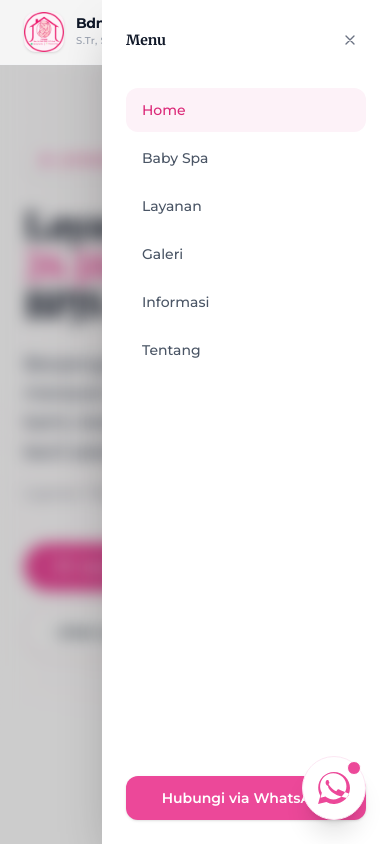
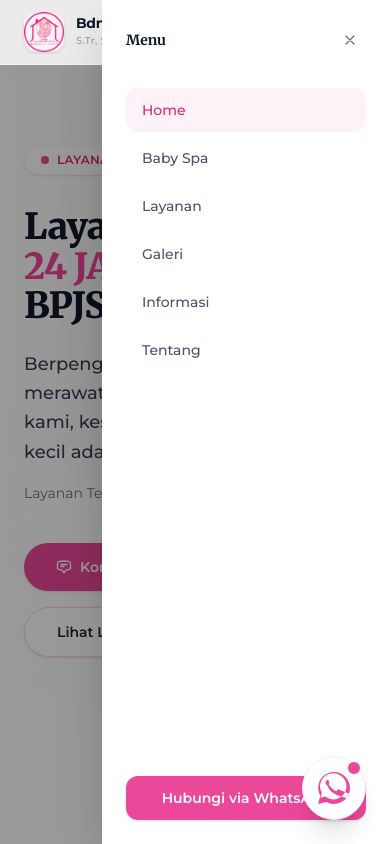
Before and after one commit to Rindra-Aniko/bidan_tari, a SvelteKit app: page / in a window 390 px wide. Both pictures are taken after a click on the button 346 px from the left and 32 px from the top of the page. Shown: the top 844 px of the page. Built offline with nearby package versions, Linux system fonts and the light colour scheme.

Commit message:
perbaikan performa lanjutan

```diff
--- a/src/app.html
+++ b/src/app.html
@@ -6,14 +6,19 @@
 		<meta name="viewport" content="width=device-width, initial-scale=1" />
 		<meta name="text-scale" content="scale" />
 
+		<!-- Preconnect to external domains -->
+		<link rel="preconnect" href="https://images.unsplash.com" />
+
 		<!-- Preconnect to Google Fonts CDN -->
 		<link rel="preconnect" href="https://fonts.googleapis.com">
 		<link rel="preconnect" href="https://fonts.gstatic.com" crossorigin>
-		<link href="https://fonts.googleapis.com/css2?family=Merriweather:wght@400;700;900&family=Montserrat:wght@300;400;500;600;700&display=swap" rel="stylesheet">
 
-		<!-- Responsive Preload for LCP Hero Background Image -->
-		<link rel="preload" href="/image/hero_tari.webp" as="image" media="(min-width: 768px)" fetchpriority="high" />
-		<link rel="preload" href="/image/hero_tari_mobile.webp" as="image" media="(max-width: 767px)" fetchpriority="high" />
+		<!-- Non-blocking Google Fonts -->
+		<link rel="preload" as="style" href="https://fonts.googleapis.com/css2?family=Merriweather:wght@400;700;900&family=Montserrat:wght@300;400;500;600;700&display=swap">
+		<link rel="stylesheet" href="https://fonts.googleapis.com/css2?family=Merriweather:wght@400;700;900&family=Montserrat:wght@300;400;500;600;700&display=swap" media="print" onload="this.media='all'">
+		<noscript>
+			<link rel="stylesheet" href="https://fonts.googleapis.com/css2?family=Merriweather:wght@400;700;900&family=Montserrat:wght@300;400;500;600;700&display=swap">
+		</noscript>
 
 		%sveltekit.head%
 	</head>
--- a/src/lib/actions/reveal.js
+++ b/src/lib/actions/reveal.js
@@ -11,7 +11,6 @@ export function reveal(node, options = {}) {
 
         node.style.transform = transformParts.length > 0 ? transformParts.join(' ') : 'translateY(0px)';
         node.style.transition = `opacity ${duration}ms cubic-bezier(0.4, 0, 0.2, 1) ${delay}ms, transform ${duration}ms cubic-bezier(0.4, 0, 0.2, 1) ${delay}ms`;
-        node.style.willChange = 'opacity, transform';
 
         let observer;
 
--- a/src/lib/components/Navbar.svelte
+++ b/src/lib/components/Navbar.svelte
@@ -75,7 +75,7 @@
 <!-- Mobile Menu Overlay -->
 {#if mobileOpen}
   <!-- svelte-ignore a11y_no_static_element_interactions -->
-  <div class="fixed inset-0 bg-black/20 backdrop-blur-sm z-40 md:hidden" onclick={closeMobile} onkeydown={(e) => e.key === 'Escape' && closeMobile()}></div>
+  <div class="fixed inset-0 bg-black/40 z-40 md:hidden" onclick={closeMobile} onkeydown={(e) => e.key === 'Escape' && closeMobile()}></div>
 
   <div class="fixed top-0 right-0 h-full w-72 bg-white shadow-2xl z-50 md:hidden p-6 flex flex-col animate-slide-in">
 
--- a/src/routes/+page.svelte
+++ b/src/routes/+page.svelte
@@ -28,7 +28,7 @@
     <div class="max-w-2xl">
 
       <div class="inline-flex items-center gap-2 px-4 py-1.5 bg-white/60 backdrop-blur-md border border-pink-100/50 rounded-full mb-8 shadow-sm">
-        <span class="w-2 h-2 bg-pink-500 rounded-full animate-pulse"></span>
+        <span class="w-2 h-2 bg-pink-500 rounded-full"></span>
         <span class="text-pink-600 text-xs font-semibold tracking-wide font-montserrat uppercase">Layanan Ibu & Anak</span>
       </div>
 
```
